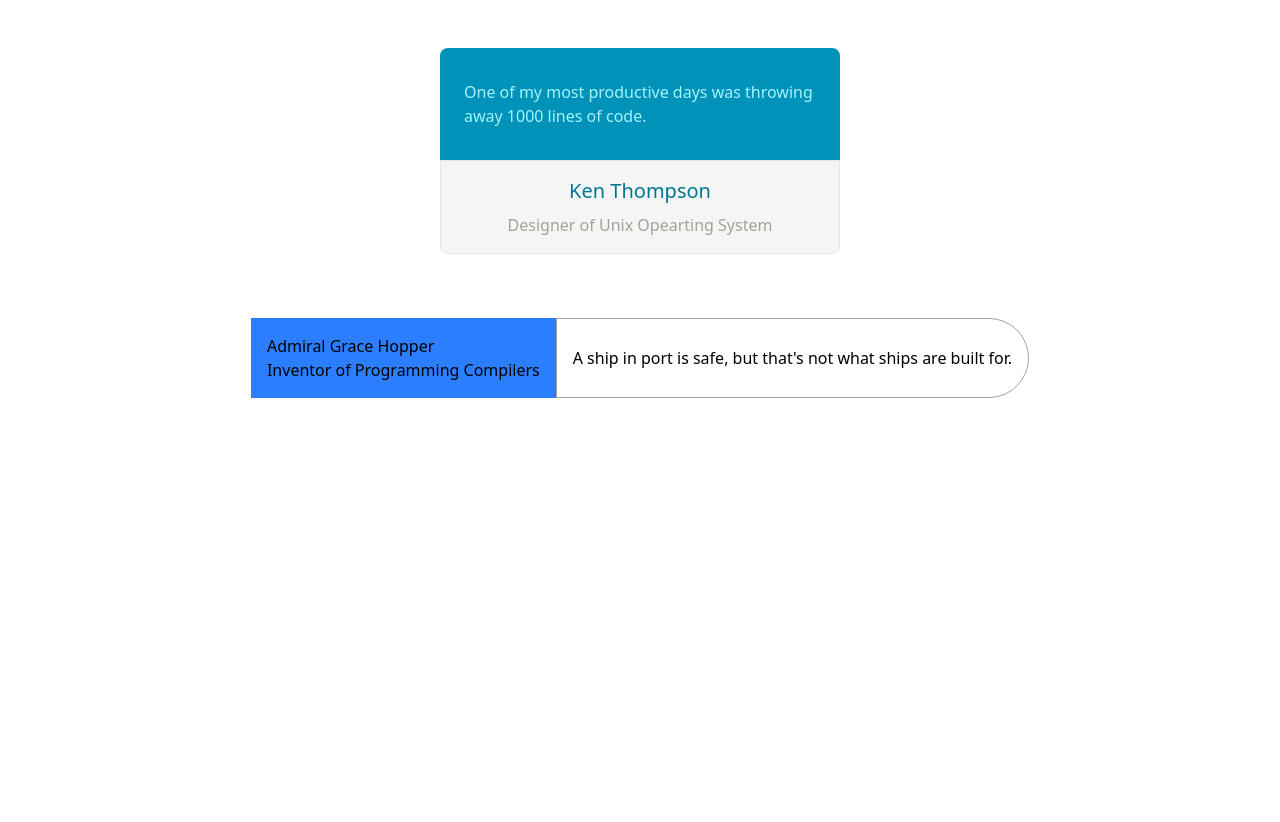
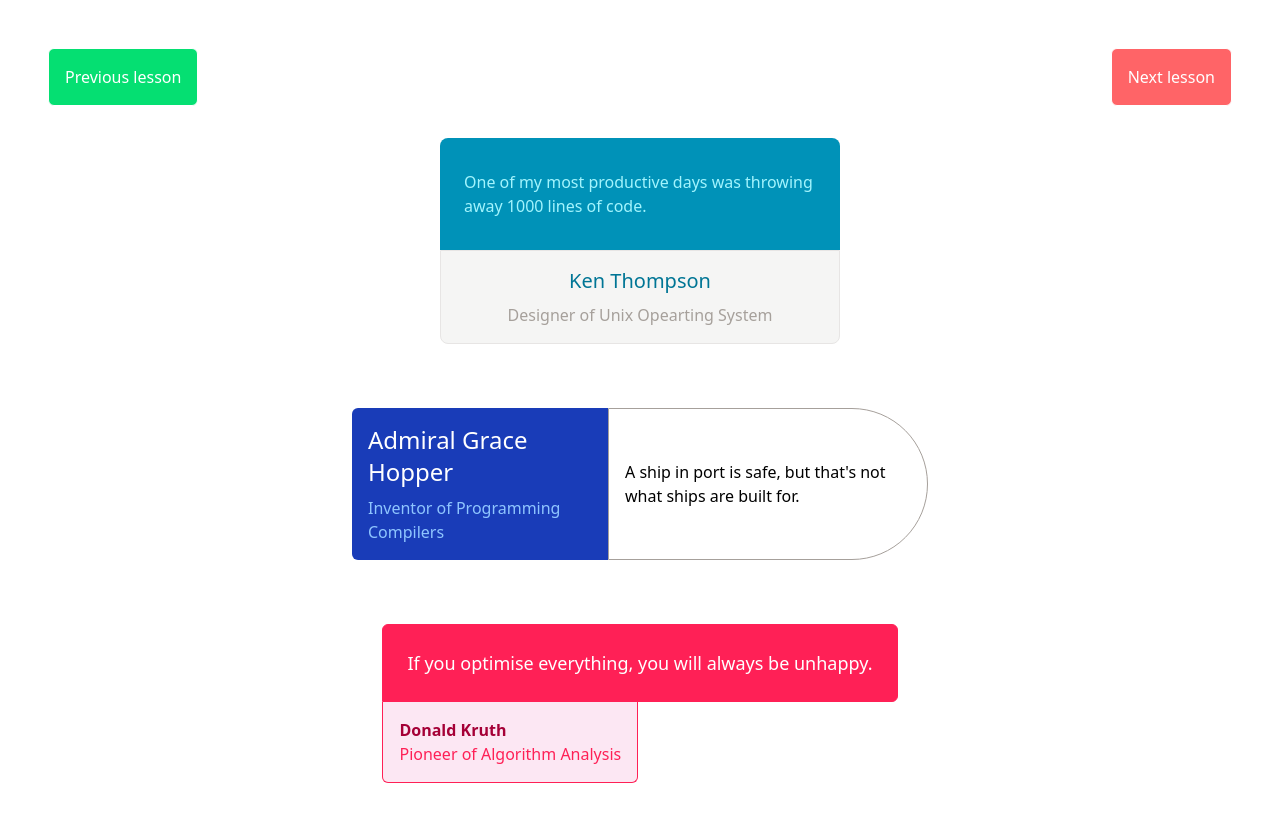
Before and after one commit to ayomidesangogade/tailwind-lessons, a React (Vite) app in the folder tailwind-lessons/: page /sixth-lesson in a window 1280 px wide. Shown: the top 822 px of the page. Before the commit the page ends 800 px from the top, so only its background shows below. Built offline with nearby package versions, Linux system fonts and the light colour scheme.

Commit message:
Refactor Fifth and Sixth lesson components for improved layout and navigation

```diff
--- a/tailwind-lessons/src/lessons/FifthLesson.jsx
+++ b/tailwind-lessons/src/lessons/FifthLesson.jsx
@@ -7,6 +7,11 @@ function FifthLesson() {
 
     return (
         <>
+            <div className="flex justify-between m-4">
+                <Link className="border p-4 bg-green-400 hover:bg-green-600 duration-500 rounded-md text-white" to="/fourth-lesson">Previous lesson</Link>
+                <button onClick={() => setShowPractice(prev => !prev)} className="border border-green-400 px-8 py-4 rounded-md hover:bg-green-400 hover:text-white duration-500">{showPractice ? "Show lesson" : "Show practice"}</button><Link to="/sixth-lesson" className="border p-4 bg-red-400 hover:bg-red-600 duration-500 rounded-md text-white">Next Lesson</Link>
+            </div>
+            {!showPractice && <div>
                 <div className="border-blue-400 border-2 p-4 m-4 flex h-64 justify-center">
                     <Box padding={"p-12"}/>
                     <Box padding={"p-12"}/>
@@ -32,7 +37,8 @@ function FifthLesson() {
                     <Box padding={"p-12"}/>
                     <Box padding={"p-12"}/>
                 </div>
-            <button onClick={() => setShowPractice(prev => !prev)} className="border border-green-400 px-8 py-4 rounded-md m-4 hover:bg-green-400 hover:text-white">Show practice</button><Link to="/sixth-lesson" className="bg-red-400 px-8 py-4 rounded-md text-white hover:bg-red-500">Sixth Lesson</Link>
+            </div>}
+
             {showPractice && <div>
                 <div className="border-blue-400 h-64 border-2 m-4 p-4 rounded-full flex justify-around items-end">
                     <Box padding={"p-12"}/>
--- a/tailwind-lessons/src/lessons/SixthLesson.jsx
+++ b/tailwind-lessons/src/lessons/SixthLesson.jsx
@@ -1,21 +1,34 @@
+import {Link} from "react-router-dom";
+
 function SixthLesson() {
     return (
         <div className="flex flex-col items-center m-12">
+            <div className="flex justify-between w-full">
+                <Link className="border p-4 bg-green-400 hover:bg-green-600 duration-500 rounded-md text-white" to="/fifth-lesson">Previous lesson</Link>
+                <Link className="border p-4 bg-red-400 hover:bg-red-600 duration-500 rounded-md text-white" to="">Next lesson</Link>
+            </div>
             {/* <div className="bg-red-400 mb-[15px] w-[180px]">one</div>
             <div className="bg-blue-400 w-[560px]">two</div> */}
-            <div className="flex flex-col mb-16">
+            <div className="flex flex-col mb-16 mt-8">
                 <div className="bg-cyan-600 py-8 px-6 text-cyan-200 rounded-t-lg w-[400px]">One of my most productive days was throwing away 1000 lines of code.</div>
                 <div className="bg-stone-100 p-4 flex flex-col items-center rounded-b-lg border border-stone-200">
                     <div className="text-cyan-700 text-xl mb-2">Ken Thompson</div>
                     <div className="text-stone-400">Designer of Unix Opearting System</div>
                 </div>
             </div>
-            <div className="flex">
-                <div className="bg-blue-500 p-4">
-                    <div>Admiral Grace Hopper</div>
-                    <div>Inventor of Programming Compilers</div>
+            <div className="flex mb-16">
+                <div className="bg-blue-800 p-4 rounded-l-md w-64 border-blue-800">
+                    <div className="text-white text-2xl mb-2">Admiral Grace Hopper</div>
+                    <div className="text-blue-300">Inventor of Programming Compilers</div>
                 </div>
-                <div className="flex items-center border border-stone-400 rounded-r-full p-4">A ship in port is safe, but that's not what ships are built for.</div>
+                <div className="flex items-center border border-stone-400 rounded-r-full p-4 w-80">A ship in port is safe, but that's not what ships are built for.</div>
+            </div>
+            <div className="flex flex-col items-start">
+                <div className="border border-rose-500 p-6 bg-rose-500 text-white rounded-r-md rounded-tl-md text-lg">If you optimise everything, you will always be unhappy.</div>
+                <div className="border-b border-l border-r border-rose-500 p-4 rounded-b-md bg-pink-100">
+                    <div className="text-rose-800 font-bold">Donald Kruth</div>
+                    <div className="text-rose-500">Pioneer of Algorithm Analysis</div>
+                </div>
             </div>
         </div>
     )
```
Lines whose indentation alone changed are shown as unchanged.
